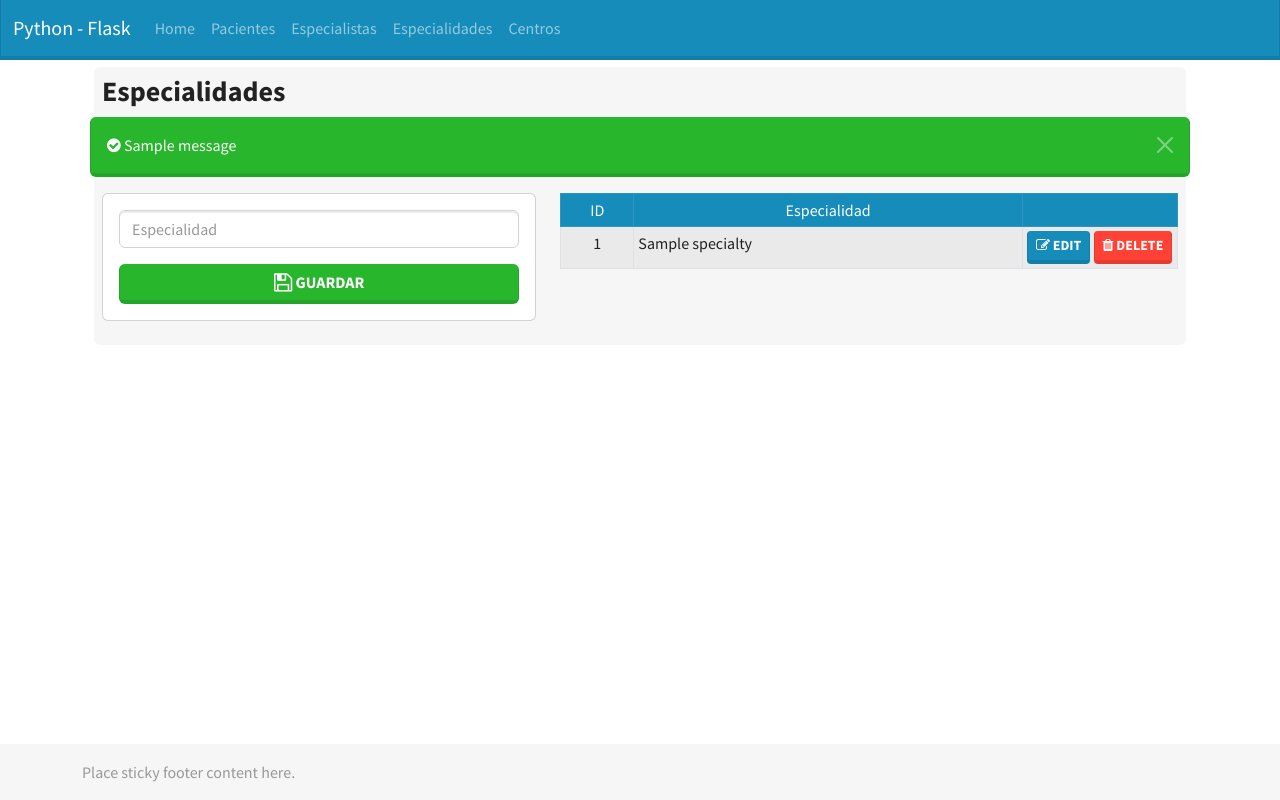
After one commit to Haleymhm/python-fonasa, a Flask app: page /specialty in a window 1280 px wide. The commit adds this page. Run offline with Flask 2, Linux system fonts and the light colour scheme; tables that the repository leaves empty or names only in its code hold one stand-in row (values such as "Sample post"); one stand-in notice (Sample message) is shown; some libraries are stand-ins or nearby versions.

Commit message:
:sparkles: Modulo Especialidades

```diff
--- a/app.py
+++ b/app.py
@@ -18,7 +18,57 @@ app.secret_key = "mysecretkey"
 def Index():
     return render_template('index.html')
 
+# INICIO DE MODULO ESPECILIDADES
+@app.route('/specialty')
+def specialty():
+    speciality = mysql.connection.cursor()
+    speciality.execute('SELECT * FROM specialty')
+    data = speciality.fetchall()
+    speciality.close()
+    return render_template('specialty/index.html', specialties = data)
 
+@app.route('/specialty-add', methods=['POST'])
+def specialty_add():
+    if request.method == 'POST':
+        fullname = request.form['fullname']
+        sql = "INSERT INTO specialty (name) VALUES ('"+fullname+"')"
+        specialty = mysql.connection.cursor()
+        specialty.execute(sql)
+        mysql.connection.commit()
+        specialty.close()
+        flash('La especialidad se ha registrado satisfactoriamente')
+        return redirect(url_for('specialty'))
+
+@app.route('/specialty-delete/<string:id>', methods=['POST', 'GET'])
+def specialty_delete(id):
+    specialty = mysql.connection.cursor()
+    specialty.execute('DELETE FROM specialty WHERE id = {0}'.format(id))
+    mysql.connection.commit()
+    flash('La especialidad se ha ELIMINADO satisfactoriamente')
+    return redirect(url_for('specialty'))
+
+@app.route('/specialty-edit/<id>', methods=['POST', 'GET'])
+def specialty_edit(id):
+    speciality = mysql.connection.cursor()
+    sql = "SELECT * FROM specialty WHERE id="+id
+    print(sql)
+    speciality.execute(sql)
+    data = speciality.fetchall()
+    print(data)
+    speciality.close()
+    return render_template('specialty/edit.html', specialty = data[0])
+
+@app.route('/specialty-update/<id>', methods=['POST'])
+def update_contact(id):
+    if request.method == 'POST':
+        fullname = request.form['fullname']
+        sql ="UPDATE specialty SET name ='"+fullname+"' WHERE id="+id
+        contact = mysql.connection.cursor()
+        contact.execute(sql)
+        mysql.connection.commit()
+        flash('La especialidad se ha ACTUATUALIZADO satisfactoriamente')
+        return redirect(url_for('specialty'))
+# FIN DE MODULO ESPECILIDADES
 
 if __name__ == '__main__':
     app.run(port = 3000, debug = True)
--- a/templates/layout.html
+++ b/templates/layout.html
@@ -51,7 +51,7 @@
                 <a class="nav-link" href="#">Especialistas</a>
               </li>
               <li class="nav-item">
-                <a class="nav-link" href="#">Especialidades</a>
+                <a class="nav-link" href="/specialty">Especialidades</a>
               </li>
               <li class="nav-item">
                 <a class="nav-link" href="#">Centros</a>
--- /dev/null
+++ b/templates/specialty/index.html
@@ -0,0 +1,59 @@
+{% extends "layout.html" %}
+
+{% block body %}
+<div class="container">
+    <div class="bg-light p-2 rounded">
+        <h3><strong> Especialidades</strong> </h3>
+        <div class="row">
+            {% with messages = get_flashed_messages()  %}
+                {% if messages %}
+                    {% for message in messages %}
+                        <div class="alert alert-success alert-dismissible fade show" role="alert">
+                            <i class="fa fa-check-circle"></i>  {{ message }}
+                            <button type="button" class="btn-close" data-bs-dismiss="alert" aria-label="Close"></button>
+                        </div>
+                    {% endfor %}
+                {% endif %}
+            {% endwith %}
+
+            <div class="col-md-5 mb-3">
+                <div class="card card-body">
+                    <form action="/specialty-add" method="post">
+                        <div class="form-group mb-3">
+                            <input type="text" name="fullname" class="form-control" placeholder="Especialidad">
+                        </div>
+
+                        <div class="d-grid gap-2">
+                            <button type="submit" class="btn btn-success btn-block"><i class="fa fa-save fa-lg"></i> Guardar</button>
+                        </div>
+                    </form>
+                </div>
+            </div>
+
+            <div class="col-md-7">
+                <table class="table table-striped table-bordered table-hover table-sm table-responsive">
+                    <thead>
+                        <tr class="table-primary text-center">
+                            <td>ID</td>
+                            <td>Especialidad</td>
+                            <td></td>
+                        </tr>
+                    </thead>
+                    {% for specialty in specialties %}
+                    <td class="text-center">{{specialty.0}}</td>
+                    <td>{{specialty.1}}</td>
+                    <td width="155px">
+                        <a href="/specialty-edit/{{specialty.0}}" class="btn btn-sm btn-primary"><i class="fa fa-edit"></i> edit</a>
+                        <a href="/specialty-delete/{{specialty.0}}" class="btn btn-sm btn-danger"><i class="fa fa-trash"></i> delete</a>
+                    </td>
+                </tr>
+                {% endfor %}
+                </table>
+            </div>
+
+        </div>
+    </div>
+</div>
+
+
+{% endblock %}
```
Also changed, not shown: templates/specialty/edit.html (added, +27 -0 lines).
